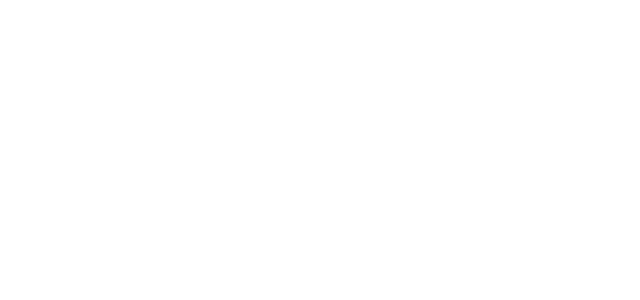
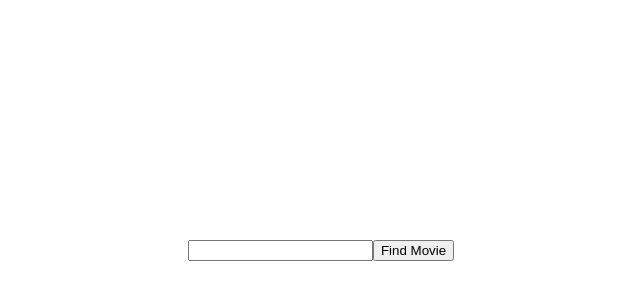
Before and after one commit to tamasstephen/find_movies, a Next.js app: page / in a window 1280 px wide. Shown: the part 150-450 px from the top of the page, without its empty margins (319-959 px from the left). Built offline with nearby package versions, Linux system fonts and the light colour scheme.

Commit message:
chore: Add form elements to index

```diff
--- a/pages/index.tsx
+++ b/pages/index.tsx
@@ -1,5 +1,6 @@
 import type { NextPage } from "next";
 import { useState, SyntheticEvent } from "react";
+import Input from "../component/Input";
 import Head from "next/head";
 import styles from "../styles/Home.module.css";
 
@@ -11,6 +12,11 @@
     setSearchValue(input.value);
   }
 
+  function handleSubmit(event: SyntheticEvent) {
+    event.preventDefault();
+    console.log(event);
+  }
+
   return (
     <div className={styles.container}>
       <Head>
@@ -20,7 +26,10 @@
       </Head>
 
       <main className={styles.main}>
-        <form action=""></form>
+        <form onSubmit={(event) => handleSubmit(event)}>
+          <Input value={searchValue} setValue={handleInputChange} />
+          <button type="submit">Find Movie</button>
+        </form>
       </main>
     </div>
   );
```
